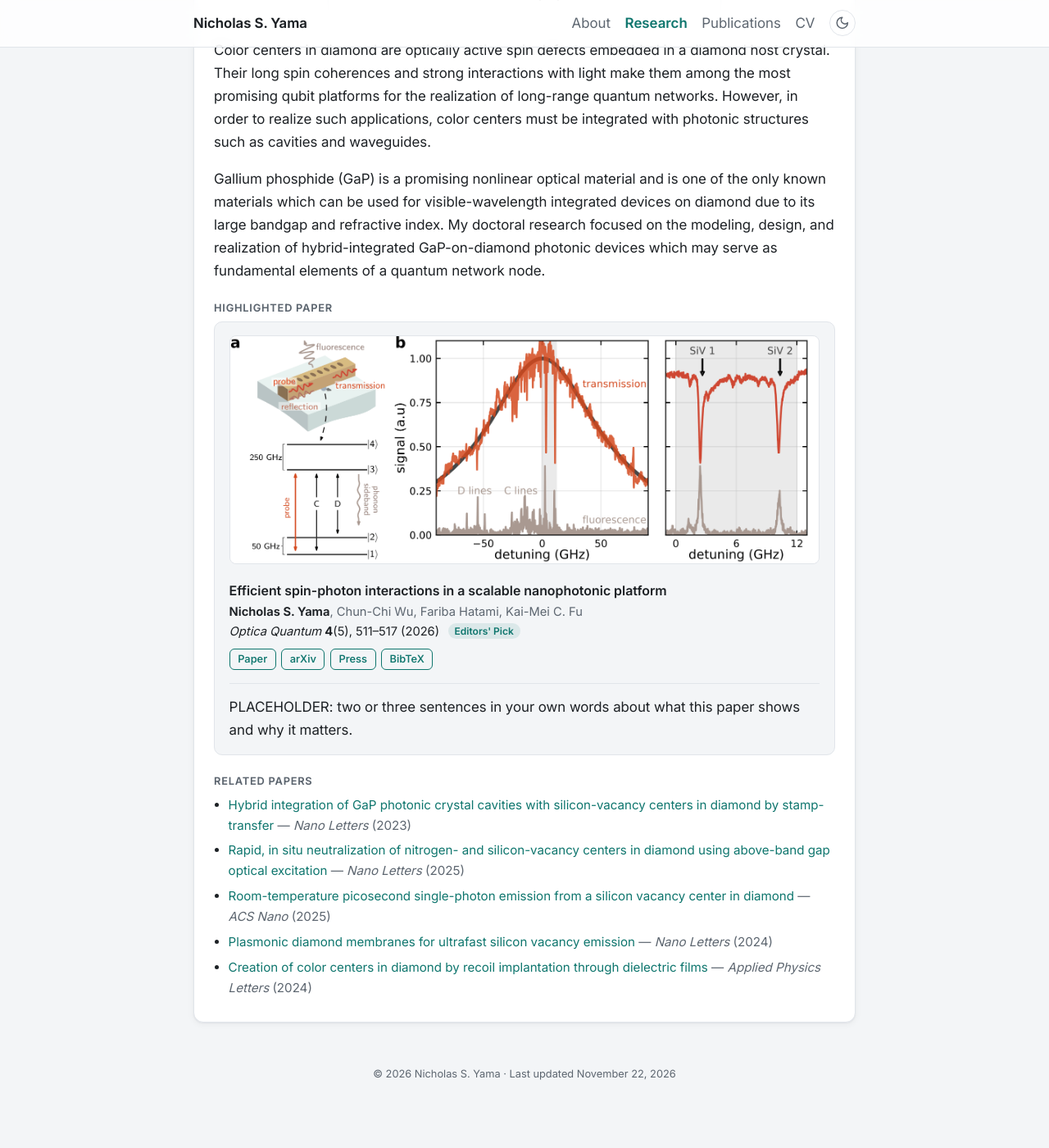
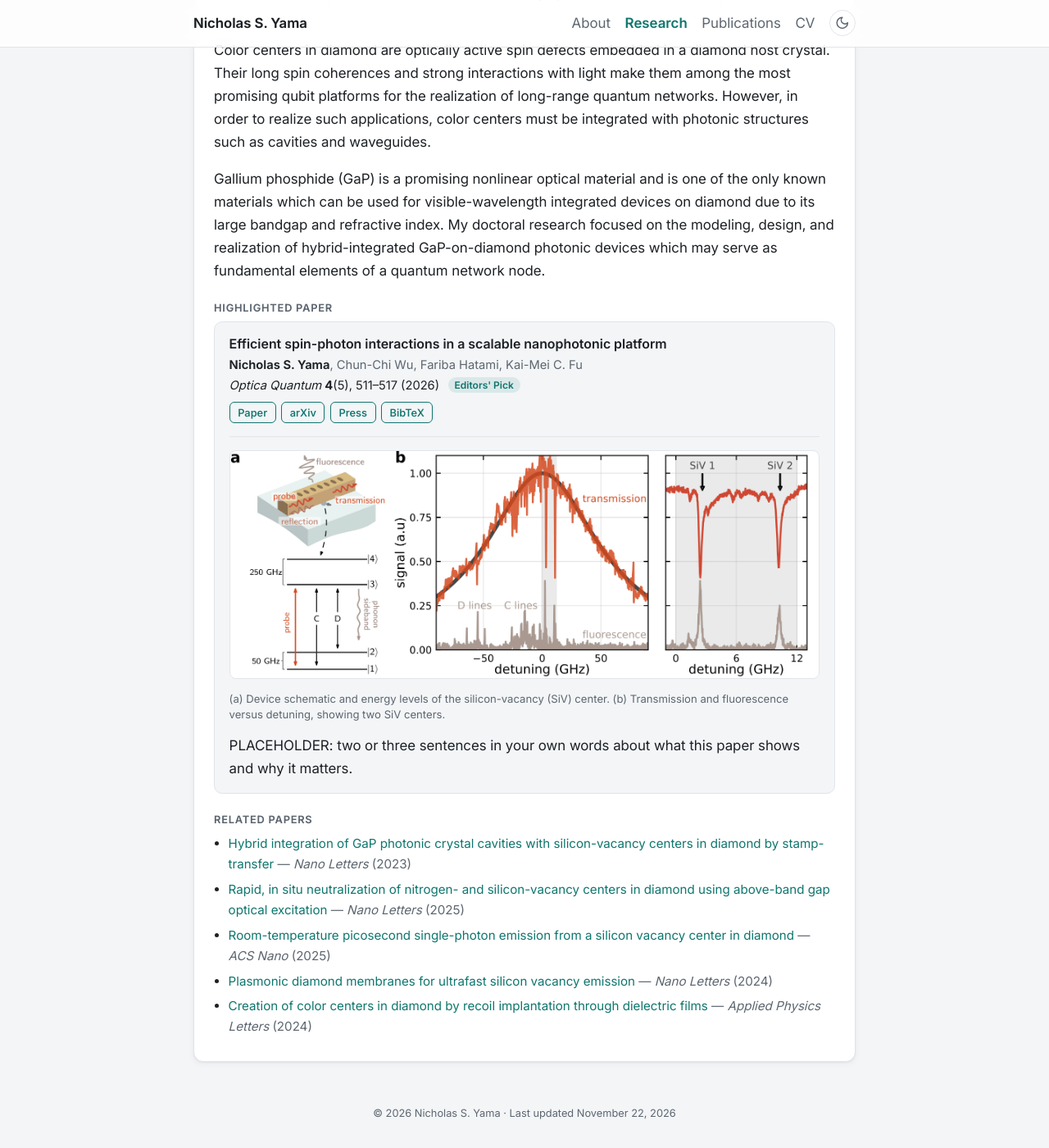
Before and after one commit to nyama8/nyama8.github.io, a Jekyll site: the page built from _topics/diamond.md, in a window 1280 px wide and 1400 px high, scrolled down 657 px. Shown: the whole window at 82% size. Built offline with Jekyll 4.4.1, drawn with Linux system fonts in a browser that asks for light colours; before the commit the page ends 2009 px from its top, so only the background shows below that.

Commit message:
Research highlights: paper details first, then divider, figure with small caption, text
Co-Authored-By: Claude Opus 5.5 <noreply@anthropic.com>

```diff
--- a/_layouts/topic.html
+++ b/_layouts/topic.html
@@ -24,6 +24,9 @@ layout: default
   {%- assign p = site.data.publications | where: "id", h.id | first %}
   {%- if p %}
   <div class="highlight">
+    {% include publication.html pub=p %}
+    {%- if h.image or h.text %}
+    <div class="highlight-body">
       {%- if h.image %}
       <figure class="highlight-figure">
         <a href="{{ h.image | relative_url }}" target="_blank" rel="noopener" title="Open full size">
@@ -32,9 +35,10 @@ layout: default
         {%- if h.caption %}<figcaption>{{ h.caption }}</figcaption>{% endif %}
       </figure>
       {%- endif %}
-    {% include publication.html pub=p %}
       {%- if h.text %}
       <p class="highlight-text">{{ h.text }}</p>
+      {%- endif %}
+    </div>
     {%- endif %}
   </div>
   {%- endif %}
--- a/_topics/diamond.md
+++ b/_topics/diamond.md
@@ -24,6 +24,9 @@ highlights:
       fluorescence paths, and the four-level energy diagram of the silicon-vacancy center.
       (b) Transmission and fluorescence versus detuning, with transmission dips at two
       silicon-vacancy centers (SiV 1 and SiV 2).
+    caption: >-
+      (a) Device schematic and energy levels of the silicon-vacancy (SiV) center.
+      (b) Transmission and fluorescence versus detuning, showing two SiV centers.
 papers: [yama2026opticaq, chakravarthi2023nanolett, pederson2025nanolett, li2025acsnano, boyce2024nanolett, han2024apl]
 ---
 
--- a/assets/css/style.css
+++ b/assets/css/style.css
@@ -322,9 +322,10 @@ img { max-width: 100%; height: auto; }
 .highlight .pub { background: none; border: 0; box-shadow: none; padding: 0; margin: 0; }
 .highlight .pub p { margin: 0; }
 .highlight .pub .pub-links { margin-top: 0.5rem; }
-.highlight .highlight-text {   /* ".highlight" makes this win over the general paragraph spacing */
-  margin: 1rem 0 0;
-  padding-top: 0.85rem;
+/* Below the paper details: a divider, then the figure (with caption) and your text. */
+.highlight-body {
+  margin-top: 1rem;
+  padding-top: 1rem;
   border-top: 1px solid var(--border);
 }
 .highlight-figure { margin: 0 0 0.9rem; text-align: center; }
@@ -335,7 +336,14 @@ img { max-width: 100%; height: auto; }
   border: 1px solid var(--border);
 }
 .highlight-figure a img { cursor: zoom-in; }   /* clicking opens the full-size image */
-.highlight-figure figcaption { color: var(--muted); font-size: 0.85rem; margin-top: 0.4rem; }
+.highlight-figure figcaption {
+  color: var(--muted);
+  font-size: 0.82rem;
+  line-height: 1.45;
+  margin-top: 0.45rem;
+  text-align: left;
+}
+.highlight .highlight-text { margin: 0; }   /* ".highlight" makes this win over the general paragraph spacing */
 
 .related-heading {
   font-size: 0.8rem;
```
Lines whose indentation alone changed are shown as unchanged.
